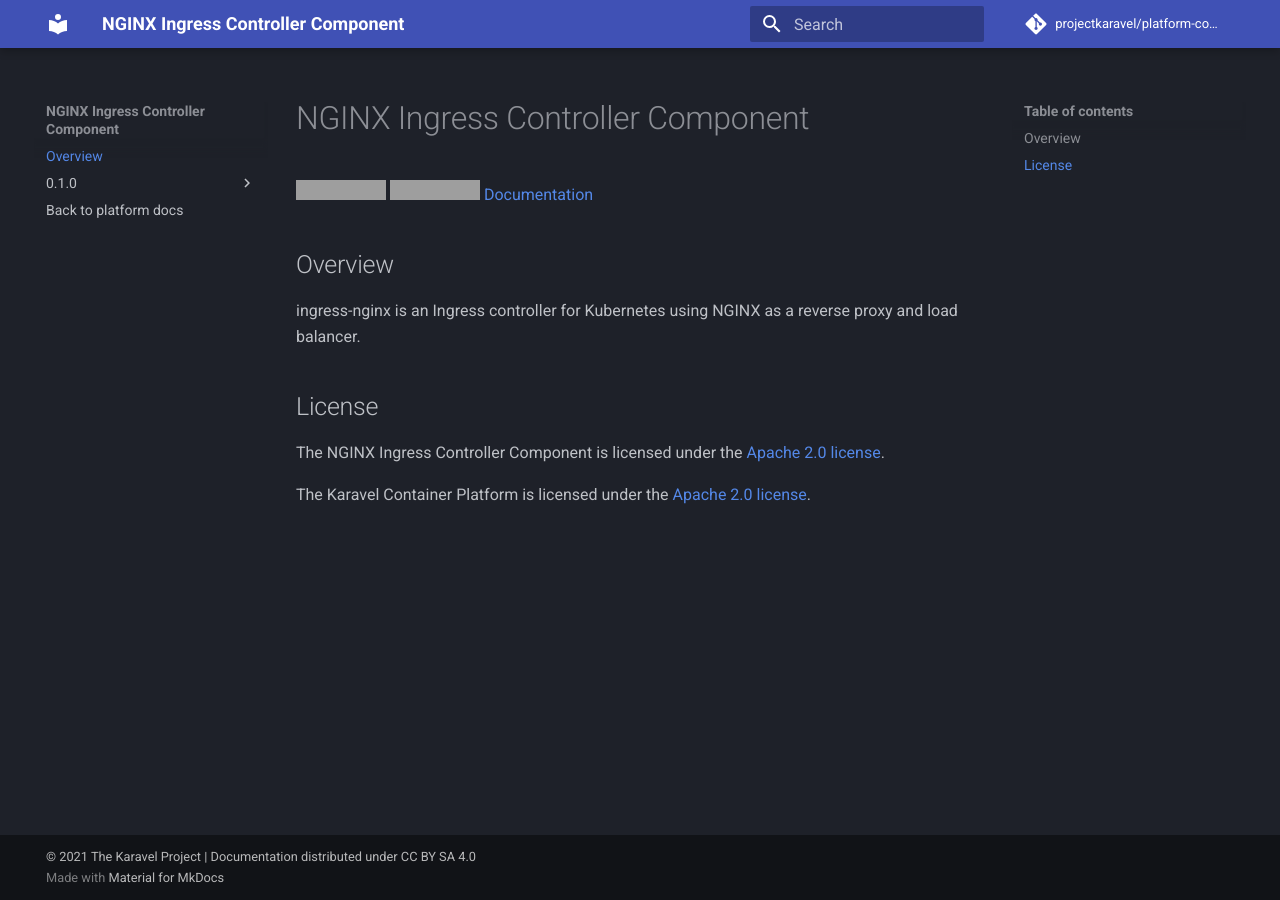
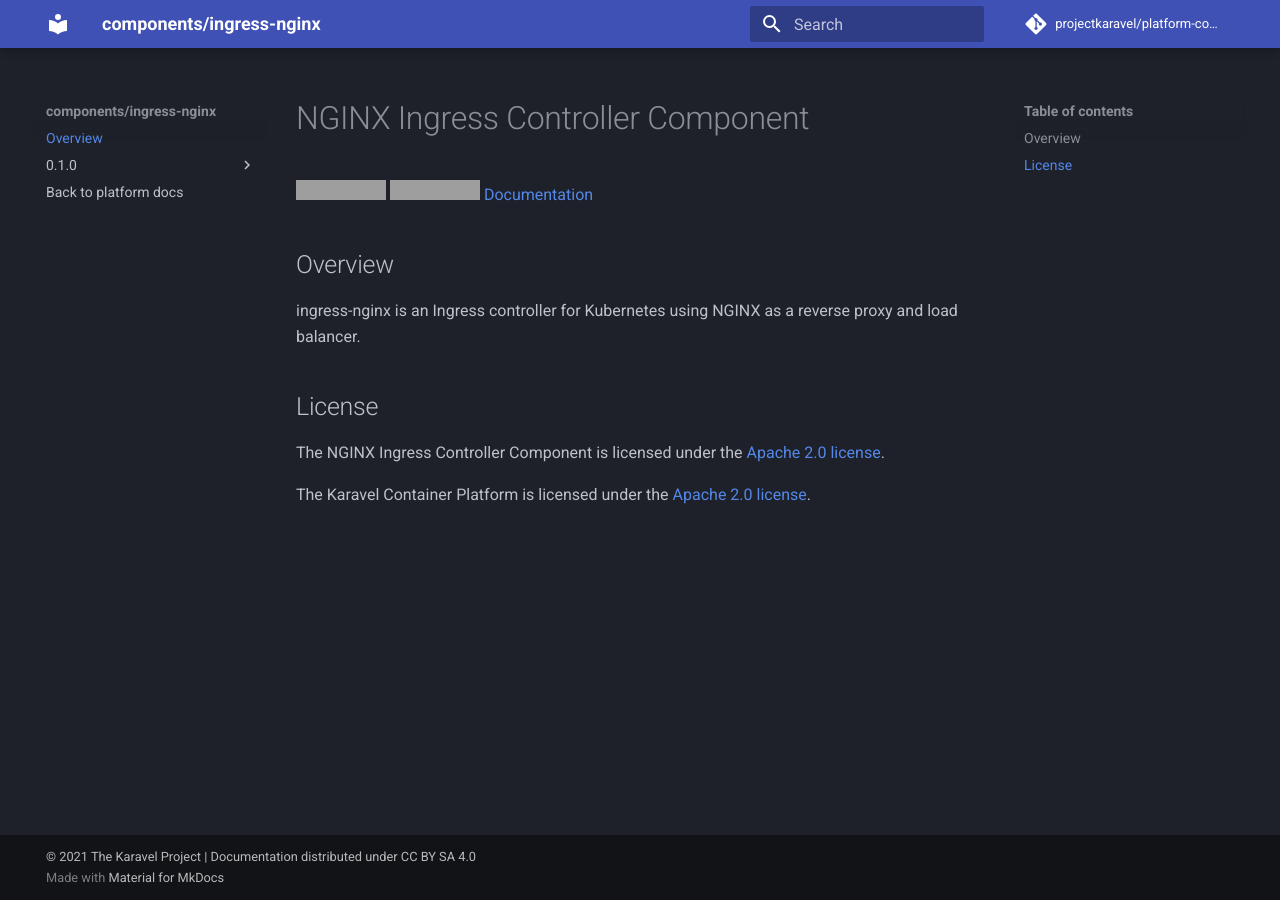
Before and after one commit to karavel-io/platform-component-ingress-nginx, an MkDocs documentation site: the page built from docs/index.md, in a window 1280 px wide. Built offline with MkDocs 1.6.1 and Material for MkDocs 9.7.7, drawn with Linux system fonts in a browser that asks for light colours; comment, search, counter and statistics services are not loaded; grey boxes are pictures that could not be loaded.

Commit message:
Update Mkdocs config

```diff
--- a/mkdocs.yml
+++ b/mkdocs.yml
@@ -1,4 +1,4 @@
-site_name: NGINX Ingress Controller Component
+site_name: components/ingress-nginx
 site_url: https://docs.karavel.io/components/ingress-nginx
 repo_name: projectkaravel/platform-component-ingress-nginx
 repo_url: https://github.com/projectkaravel/platform-component-ingress-nginx
```
